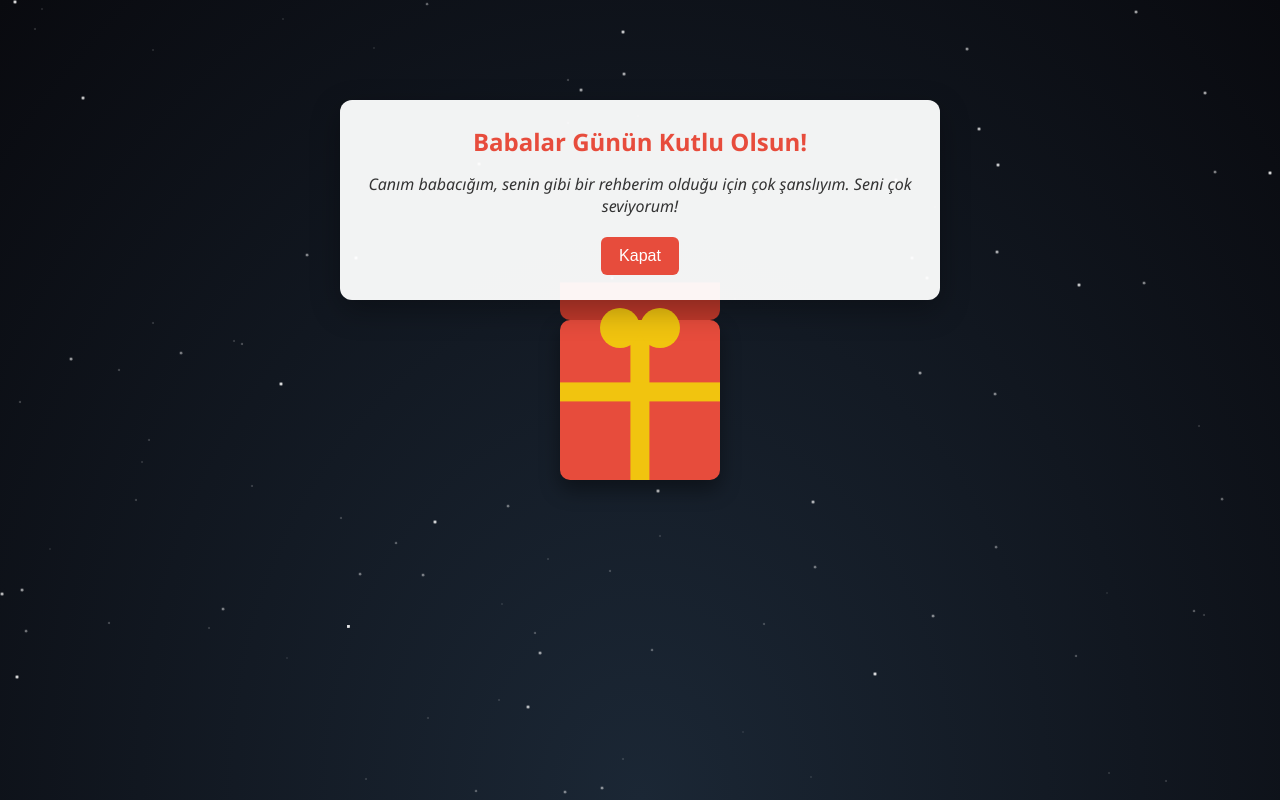
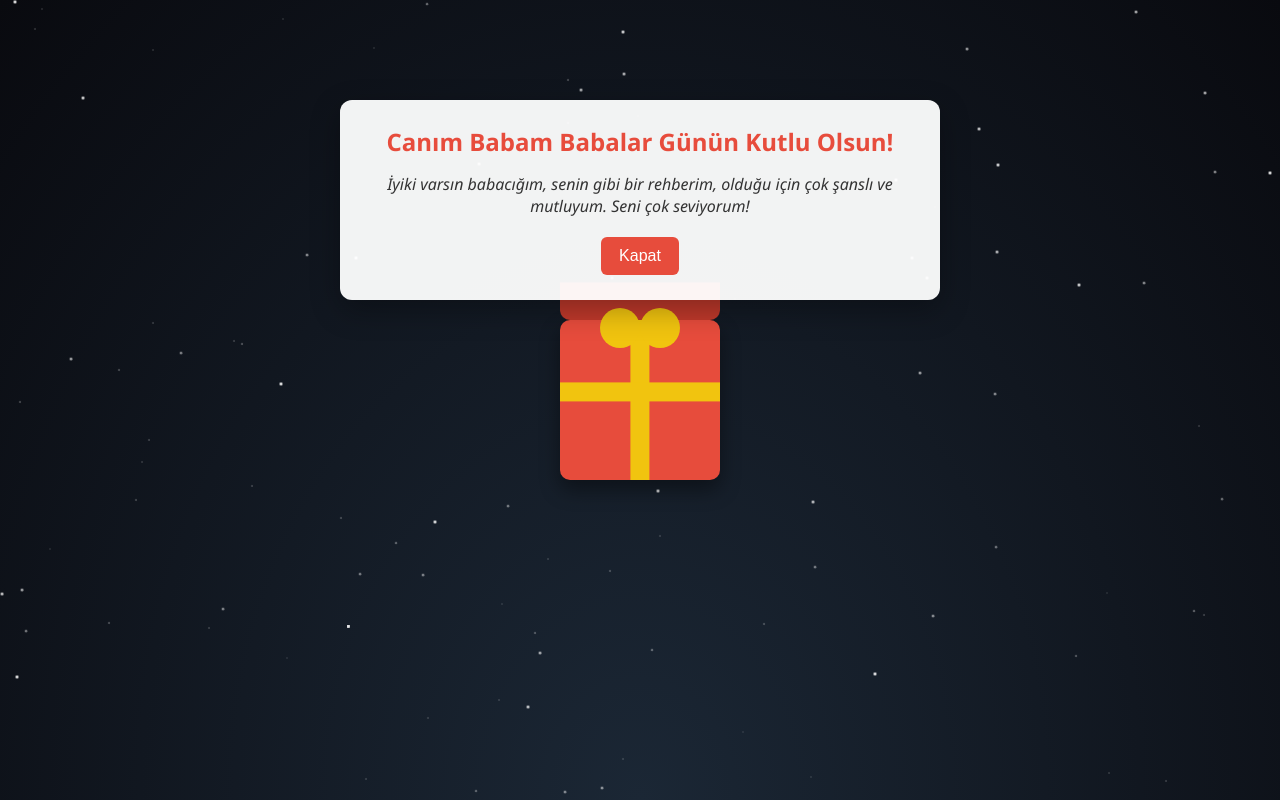
Before and after one commit to Kayrair/Hediye, a plain HTML site: page index.html in a window 1280 px wide. Both pictures are taken after a click on the element 640 px from the left and 400 px from the top of the page. Drawn offline with Linux system fonts and the light colour scheme.

Commit message:
Update index.html

```diff
--- a/index.html
+++ b/index.html
@@ -205,8 +205,8 @@
 
   <div class="centered">
     <div class="message-box" id="message">
-      <h1>Babalar Günün Kutlu Olsun!</h1>
-      <p>Canım babacığım, senin gibi bir rehberim olduğu için çok şanslıyım. Seni çok seviyorum!</p>
+      <h1>Canım Babam Babalar Günün Kutlu Olsun!</h1>
+      <p>İyiki varsın babacığım, senin gibi bir rehberim, olduğu için çok şanslı ve mutluyum. Seni çok seviyorum!</p>
       <button class="close-btn" onclick="closeGift()">Kapat</button>
     </div>
 
```
